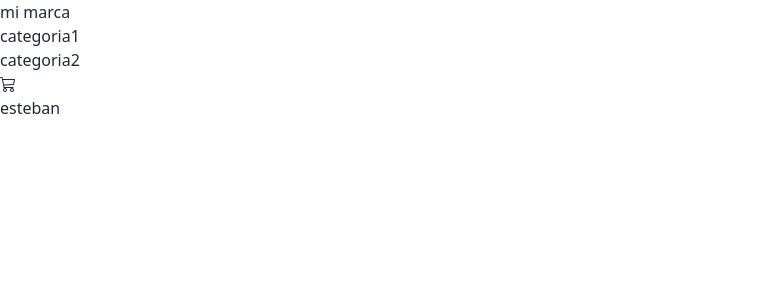
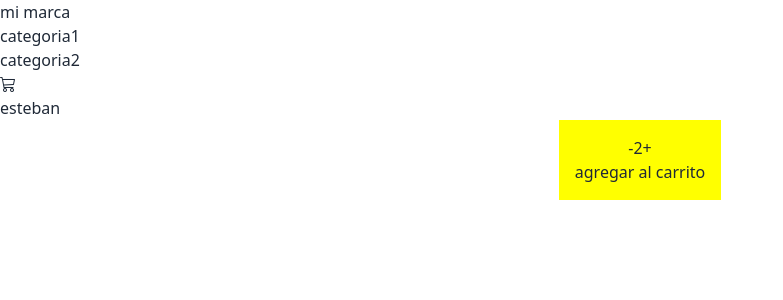
Before and after one commit to germangauna/reactfinal, a React (Create React App) app: page / in a window 1280 px wide. Shown: the top 300 px of the page, without its empty margins (0-783 px from the left). Built offline with nearby package versions, Linux system fonts and the light colour scheme.

Commit message:
agregue la carpeta ItemCount

```diff
--- /dev/null
+++ b/src/components/ItemCount/index.jsx
@@ -0,0 +1,20 @@
+import './itemCount.css';
+
+import React from "react";
+
+// creamos el contador para las card pra agregar al carrito
+
+export const ItemCount = () => {
+    return (
+        <div className="counter">
+            <button>-</button>
+            <span>2</span>
+            <button>+</button>
+            <div>
+                <button>agregar al carrito</button>
+            </div>
+        </div>
+    );
+}
+
+export default ItemCount
--- /dev/null
+++ b/src/components/ItemCount/itemCount.css
@@ -0,0 +1,7 @@
+.counter {
+    width: fit-content;
+    background-color: yellow;
+    margin: auto;
+    padding: 1rem;
+    text-align: center;
+}
--- a/src/components/ItemListContainer/index.jsx
+++ b/src/components/ItemListContainer/index.jsx
@@ -1,9 +1,15 @@
 import React from "react"
+import ItemCount from "../ItemCount"
 import Title from '../Title'
+
 
 const ItemListContainer = (props) => {
   return (
-    <Title greeting={props.texto } />
+    <>
+      <Title greeting={props.texto} />
+      <ItemCount/>
+    </>
+
   )
 }
 export default ItemListContainer
```
